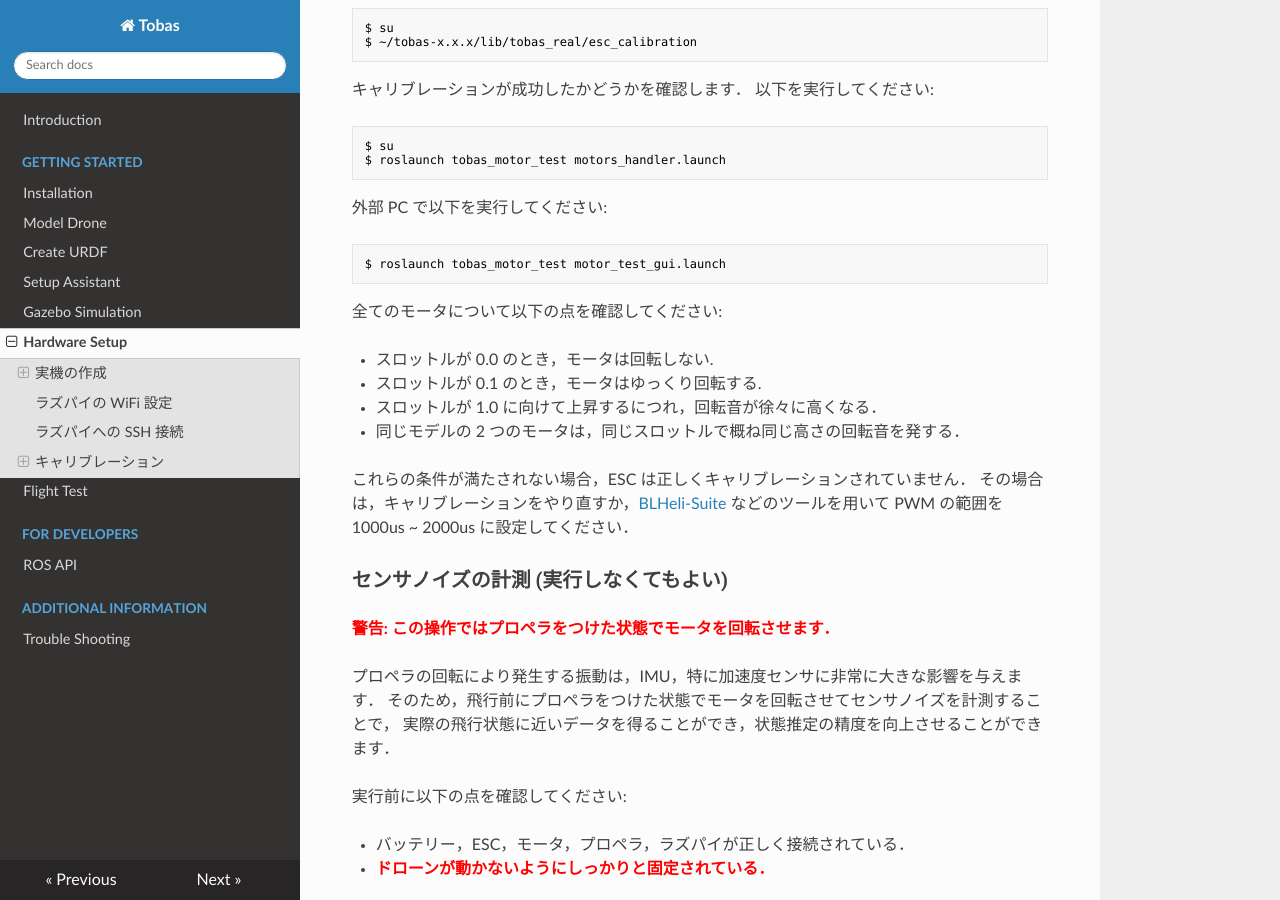
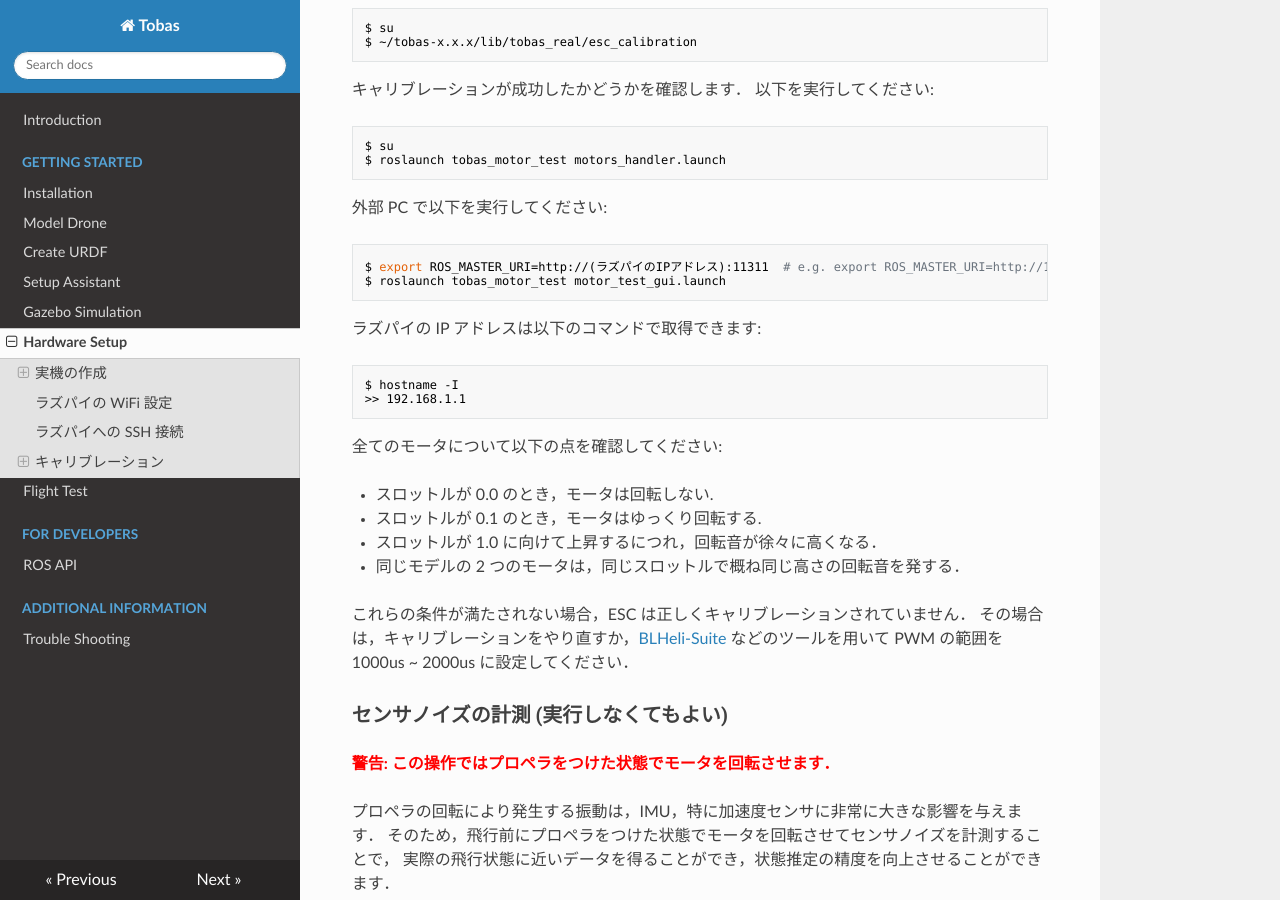
Before and after one commit to TobasFlightControl/tobas_wiki, an MkDocs documentation site: the page built from docs/hardware_setup.md, in a window 1280 px wide and 900 px high, scrolled down 2696 px. Built offline with MkDocs 1.6.1, drawn with Linux system fonts in a browser that asks for light colours; nearby versions of some CDN libraries.

Commit message:
edit: hardware_setup.md

````diff
--- a/docs/hardware_setup.md
+++ b/docs/hardware_setup.md
@@ -139,7 +139,15 @@ $ roslaunch tobas_motor_test motors_handler.launch
 外部 PC で以下を実行してください:
 
 ```bash
+$ export ROS_MASTER_URI=http://(ラズパイのIPアドレス):11311  # e.g. export ROS_MASTER_URI=http://192.168.1.1:11311
 $ roslaunch tobas_motor_test motor_test_gui.launch
+```
+
+ラズパイの IP アドレスは以下のコマンドで取得できます:
+
+```bash
+$ hostname -I
+>> 192.168.1.1
 ```
 
 全てのモータについて以下の点を確認してください:
````
